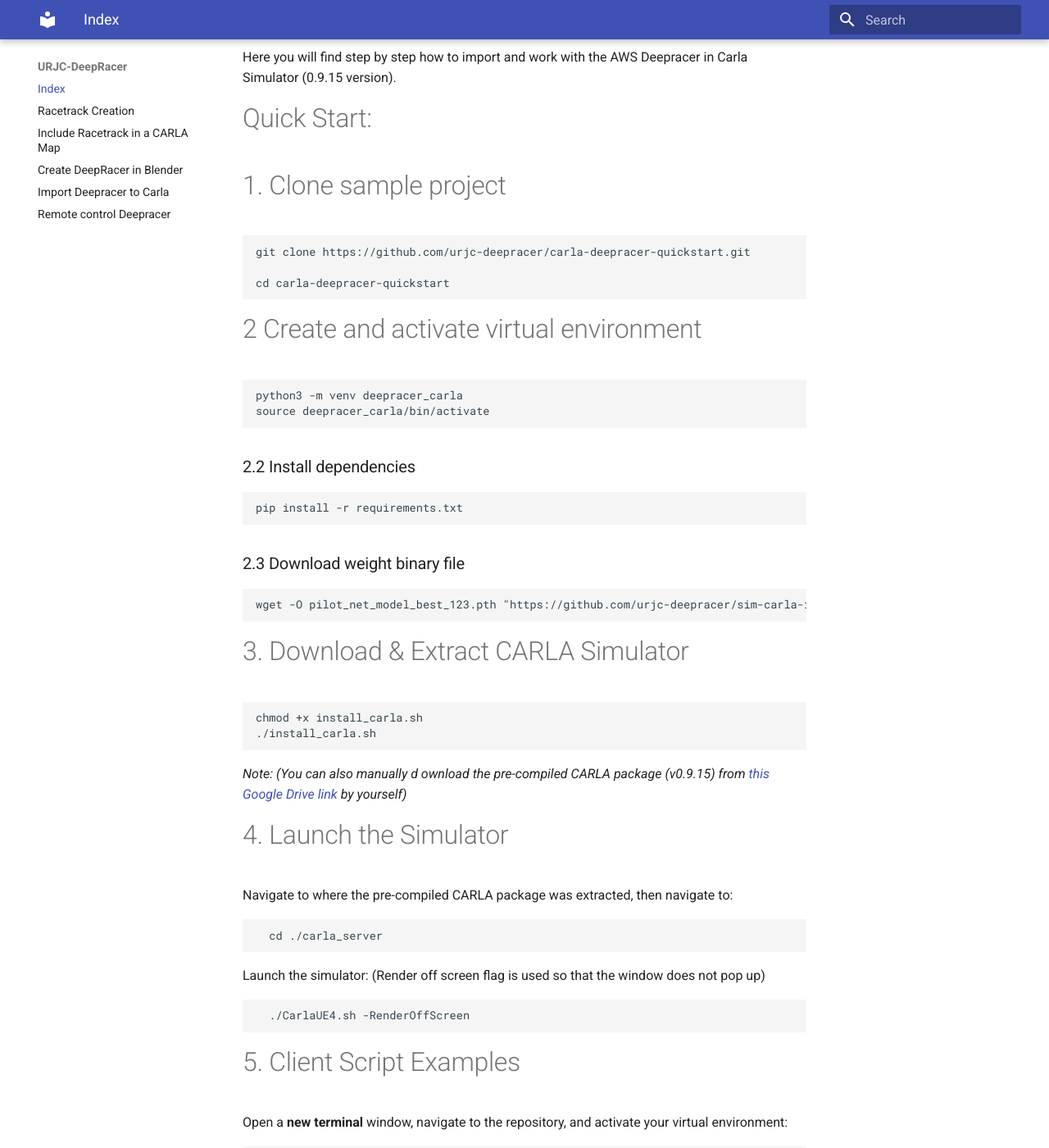
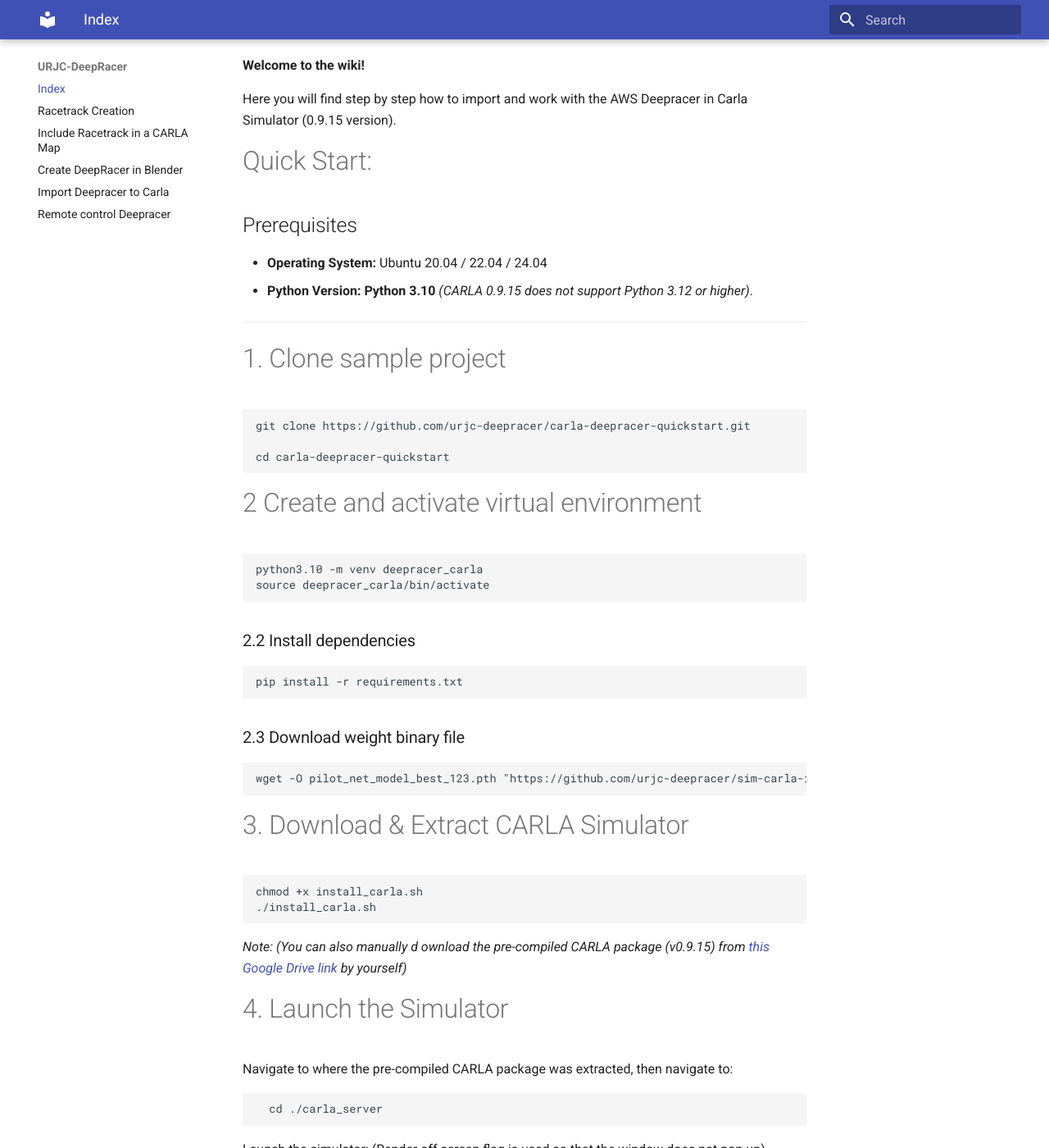
Before and after one commit to urjc-deepracer/docs, an MkDocs documentation site: the page built from docs/index.md, in a window 1280 px wide and 1400 px high, scrolled down 467 px. Shown: the whole window at 82% size. Built offline with MkDocs 1.6.1 and Material for MkDocs 9.7.7, drawn with Linux system fonts in a browser that asks for light colours; some of the changed text lies outside the part shown.

Commit message:
image updated

````diff
--- a/docs/index.md
+++ b/docs/index.md
@@ -1,12 +1,19 @@
 # Deepracer Carla Simulator wiki
 
-![1](images/dr.jpg)
+![1](images/Deepracer_lab.png)
 
 **Welcome to the wiki!**
 
 Here you will find step by step how to import and work with the AWS Deepracer in Carla Simulator (0.9.15 version).
 
 # Quick Start:
+
+## Prerequisites
+
+* **Operating System:** Ubuntu 20.04 / 22.04 / 24.04
+* **Python Version:** **Python 3.10** *(CARLA 0.9.15 does not support Python 3.12 or higher)*.
+
+---
 
 # 1. Clone sample project
 ```bash
@@ -18,7 +25,7 @@
 # 2 Create and activate virtual environment
 
 ```bash
-python3 -m venv deepracer_carla
+python3.10 -m venv deepracer_carla
 source deepracer_carla/bin/activate
 ```
 
````
Also changed, not shown: other parts of docs/index.md (+2 -2 lines), docs/images/Deepracer_lab.png (added), site/index.html, site/sample_scripts/deepracer_manual_control.py (deleted), site/sample_scripts/fancyvideocam.py (deleted), site/sample_scripts/pilotnet.py (deleted), site/sample_scripts/run_autopilot_demo.py (deleted), site/search/search_index.json.
